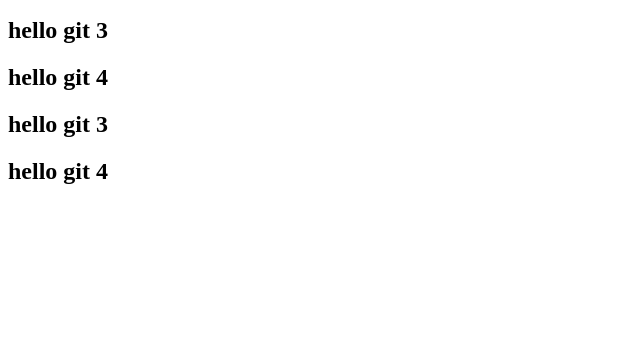
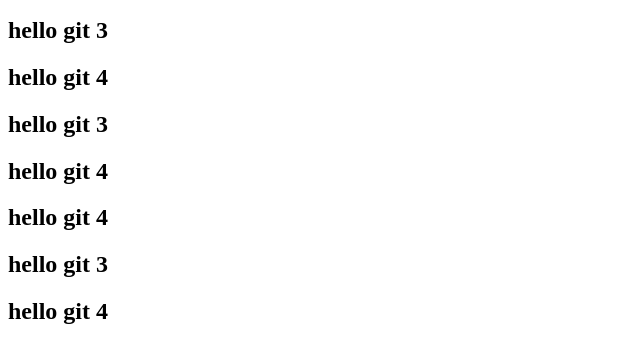
Before and after one commit to KorolkoIgor/git_test, a plain HTML site: page index.html in a window 1280 px wide. Shown: the part 110-472 px from the top of the page, without its empty margins (0-640 px from the left). Drawn offline with Linux system fonts and the light colour scheme.

Commit message:
Second commit

```diff
--- a/index.html
+++ b/index.html
@@ -11,5 +11,9 @@
         <h2>hello git 4</h2>
 <h2>hello git 3</h2>
         <h2>hello git 4</h2>
+
+ <h2>hello git 4</h2>
+<h2>hello git 3</h2>
+        <h2>hello git 4</h2>
 </body>
 </html>
```
